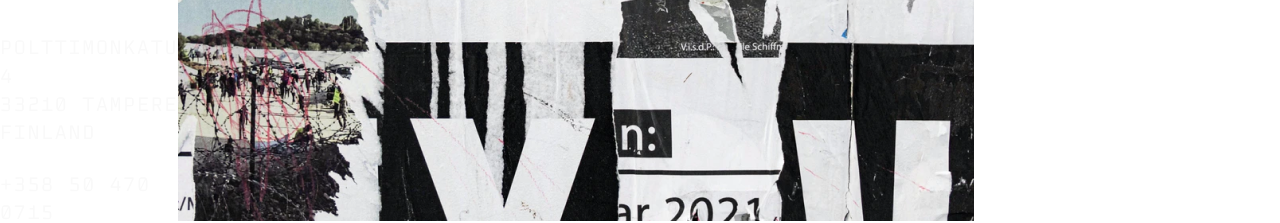
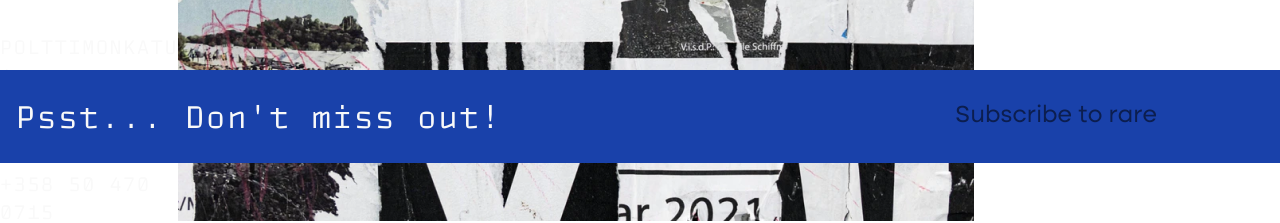
Before and after one commit to rareagency/rare.fi, a Next.js app: page /stories in a window 1280 px wide. Shown: the part 637-860 px from the top of the page. Built offline with nearby package versions, Linux system fonts and the light colour scheme; a small style sheet from the web is missing; what cntl would draw is missing.

Commit message:
Added Floater

```diff
--- /dev/null
+++ b/components/Floater.tsx
@@ -0,0 +1,25 @@
+import React from "react";
+import Button from "./Button";
+
+const Floater = () => {
+  const [hidden] = React.useState(false);
+  if (hidden) {
+    return null;
+  }
+  return (
+    <section className="bg-action-purple w-full p-4 layout-grid col-all sticky bottom-0">
+      <p className="col-start-2 col-span-4 md:col-span-4 normal-case text-off-white tag md:text-[18px] text-[32px] my-2">
+        Psst... Don't miss out!
+      </p>
+      <Button
+        xl
+        className="col-start-6 col-span-2 md:col-start-5 md:col-span-3"
+        kind="secondary"
+      >
+        Subscribe to rare
+      </Button>
+    </section>
+  );
+};
+
+export default Floater;
--- a/layouts/Stories.tsx
+++ b/layouts/Stories.tsx
@@ -3,6 +3,7 @@ import Header from "../components/Header/StoriesHeader";
 import Base from "./Base";
 import Footer from "../components/Footer/Footer";
 import BottomFooter from "../components/Footer/BottomFooter";
+import Floater from "../components/Floater";
 
 const Layout: React.FC = ({ children }) => {
   return (
@@ -11,6 +12,7 @@ const Layout: React.FC = ({ children }) => {
       {children}
       <Footer />
       <BottomFooter />
+      <Floater />
     </Base>
   );
 };
```
